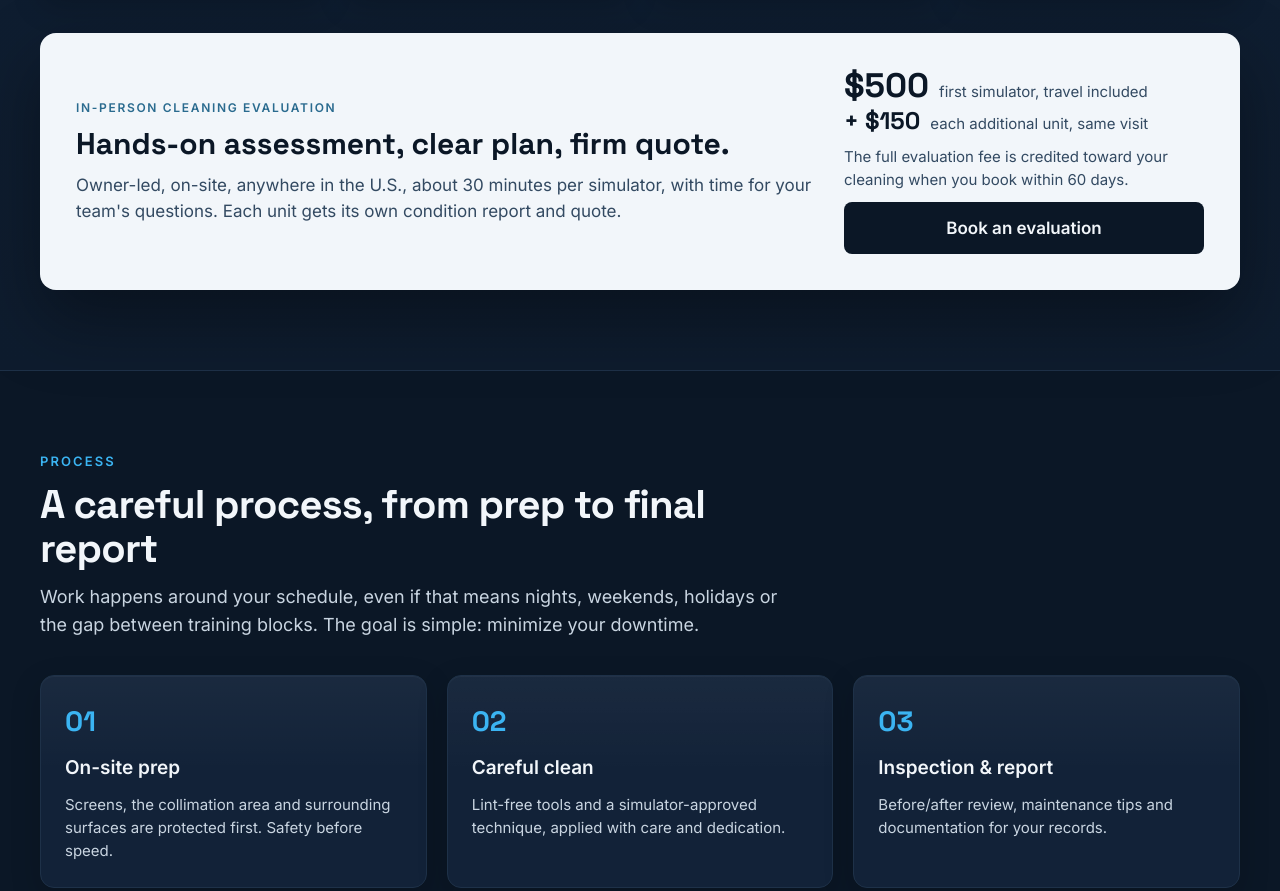
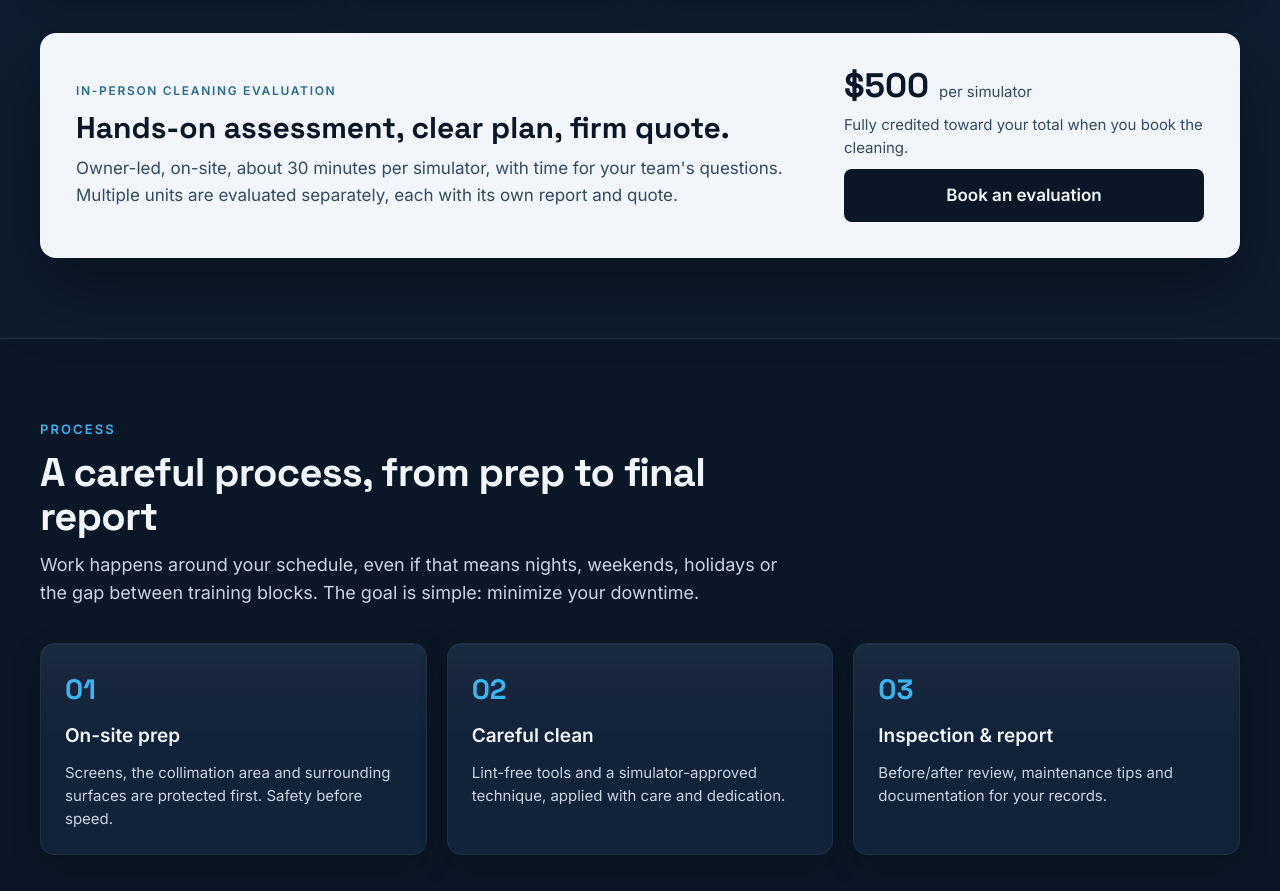
Before and after one commit to JonAponte/clearsky-website, a plain HTML site: page index.html in a window 1280 px wide. Shown: the part 3195-4086 px from the top of the page. Drawn offline with Linux system fonts and the light colour scheme.

Commit message:
Revert tiered pricing; $500 flat per simulator, stated explicitly
Co-Authored-By: Claude Fable 5.1 <noreply@anthropic.com>
Claude-Session: https://claude.ai/code/session_01TsEQD5AXFeAQydeirsjsKE

```diff
--- a/index.html
+++ b/index.html
@@ -226,14 +226,11 @@
       <div style="grid-column: span 8; display: flex; flex-direction: column; gap: 10px; min-width: 0">
         <p style="margin: 0; font-size: 12px; letter-spacing: 0.14em; text-transform: uppercase; color: #2A6B8F; font-weight: 600">In-person cleaning evaluation</p>
         <h3 style="margin: 0; font-family: 'Space Grotesk', Inter, sans-serif; font-weight: 700; font-size: 30px; line-height: 1.15">Hands-on assessment, clear plan, firm quote.</h3>
-        <p style="margin: 0; color: #334A62">Owner-led, on-site, anywhere in the U.S., about 30 minutes per simulator, with time for your team's questions. Each unit gets its own condition report and quote.</p>
+        <p style="margin: 0; color: #334A62">Owner-led, on-site, about 30 minutes per simulator, with time for your team's questions. Multiple units are evaluated separately, each with its own report and quote.</p>
       </div>
       <div style="grid-column: span 4; display: flex; flex-direction: column; gap: 10px; min-width: 0">
-        <div style="display: flex; flex-direction: column; gap: 6px">
-          <p style="margin: 0; display: flex; align-items: baseline; gap: 10px"><span style="font-family: 'Space Grotesk', Inter, sans-serif; font-weight: 700; font-size: 34px; line-height: 1">$500</span><span style="font-size: 15px; color: #334A62">first simulator, travel included</span></p>
-          <p style="margin: 0; display: flex; align-items: baseline; gap: 10px"><span style="font-family: 'Space Grotesk', Inter, sans-serif; font-weight: 700; font-size: 24px; line-height: 1">+ $150</span><span style="font-size: 15px; color: #334A62">each additional unit, same visit</span></p>
-        </div>
-        <p style="margin: 0; font-size: 15px; color: #334A62">The full evaluation fee is credited toward your cleaning when you book within 60 days.</p>
+        <p style="margin: 0; display: flex; align-items: baseline; gap: 10px"><span style="font-family: 'Space Grotesk', Inter, sans-serif; font-weight: 700; font-size: 34px; line-height: 1">$500</span><span style="font-size: 15px; color: #334A62">per simulator</span></p>
+        <p style="margin: 0; font-size: 15px; color: #334A62">Fully credited toward your total when you book the cleaning.</p>
         <a href="#quote" style="background: #0B1726; color: #F2F6FA; text-decoration: none; font-weight: 600; padding: 13px 22px; border-radius: 8px; text-align: center; min-height: 44px; box-sizing: border-box; display: inline-flex; align-items: center; justify-content: center">Book an evaluation</a>
       </div>
     </div>
@@ -326,10 +323,6 @@
           <p style="margin: 12px 0 0; color: #C9D5E1">An in-person evaluation takes about 30 minutes per device. Cleaning time depends on the simulator's size and model, and on the number and size of its mirrors, so it's quoted per device. Either way, work is scheduled around your training blocks.</p>
         </details>
         <details style="background: #122238; border: 1px solid #1E3148; border-radius: 12px; padding: 18px 22px">
-          <summary style="cursor: pointer; font-weight: 600; font-size: 18px; min-height: 44px; display: flex; align-items: center">How does evaluation pricing work for multiple simulators?</summary>
-          <p style="margin: 12px 0 0; color: #C9D5E1">The first simulator is $500, which covers travel to your site anywhere in the U.S. Each additional unit evaluated on the same visit is $150. A four-sim center pays $950, not $2,000. The whole fee is credited toward your cleaning when you book within 60 days.</p>
-        </details>
-        <details style="background: #122238; border: 1px solid #1E3148; border-radius: 12px; padding: 18px 22px">
           <summary style="cursor: pointer; font-weight: 600; font-size: 18px; min-height: 44px; display: flex; align-items: center">Do you clean other optics?</summary>
           <p style="margin: 12px 0 0; color: #C9D5E1">Yes. Beyond first surface mirrors, Clear Sky cleans beam splitter and combiner glass, back and front projection screens and chin window fold mirrors, and handles moth remediation inside visual-system enclosures.</p>
         </details>
@@ -376,7 +369,7 @@
             <label style="display: flex; gap: 10px; align-items: center; background: #FFFFFF; border: 1px solid #C9D5E1; border-radius: 8px; padding: 10px 12px; min-height: 44px; box-sizing: border-box; font-size: 15px"><input type="checkbox" name="services" value="Chin window fold mirror" style="width: 18px; height: 18px">Chin window fold mirror</label>
             <label style="display: flex; gap: 10px; align-items: center; background: #FFFFFF; border: 1px solid #C9D5E1; border-radius: 8px; padding: 10px 12px; min-height: 44px; box-sizing: border-box; font-size: 15px"><input type="checkbox" name="services" value="Beam splitter glass" style="width: 18px; height: 18px">Beam splitter glass</label>
           </div>
-          <label style="display: flex; gap: 10px; align-items: flex-start; background: #E3EEF7; border: 1px solid #9CC9E6; border-radius: 8px; padding: 12px; box-sizing: border-box; font-size: 15px"><input type="checkbox" name="services" value="In-person evaluation ($500 first unit + $150 each additional, credited)" style="width: 18px; height: 18px; margin-top: 2px"><span><strong style="font-weight: 600">In-person cleaning evaluation</strong> <span style="color: #334A62">($500 first simulator, $150 each additional unit, fully credited toward the cleaning)</span></span></label>
+          <label style="display: flex; gap: 10px; align-items: flex-start; background: #E3EEF7; border: 1px solid #9CC9E6; border-radius: 8px; padding: 12px; box-sizing: border-box; font-size: 15px"><input type="checkbox" name="services" value="In-person evaluation ($500 per unit, credited)" style="width: 18px; height: 18px; margin-top: 2px"><span><strong style="font-weight: 600">In-person cleaning evaluation</strong> <span style="color: #334A62">($500 per simulator, fully credited toward the cleaning)</span></span></label>
         </fieldset>
 
         <div style="display: grid; grid-template-columns: repeat(2, minmax(0, 1fr)); gap: 16px">
@@ -385,8 +378,7 @@
           <label style="display: flex; flex-direction: column; gap: 6px; font-weight: 600; font-size: 15px">Email *<input type="email" name="email" required autocomplete="email" style="border: 1px solid #C9D5E1; border-radius: 8px; padding: 12px; min-height: 44px; box-sizing: border-box; font-weight: 400; background: #FFFFFF; color: #0B1726"></label>
           <label style="display: flex; flex-direction: column; gap: 6px; font-weight: 600; font-size: 15px">Phone<input type="tel" name="phone" autocomplete="tel" style="border: 1px solid #C9D5E1; border-radius: 8px; padding: 12px; min-height: 44px; box-sizing: border-box; font-weight: 400; background: #FFFFFF; color: #0B1726"></label>
           <label style="display: flex; flex-direction: column; gap: 6px; font-weight: 600; font-size: 15px">Simulator type<select name="simulator_type" style="border: 1px solid #C9D5E1; border-radius: 8px; padding: 12px; min-height: 44px; box-sizing: border-box; font-weight: 400; background: #FFFFFF; color: #0B1726"><option>Full Flight Simulator (FFS)</option><option>Flight Training Device (FTD)</option><option>Fixed-base / other</option><option>Multiple devices</option></select></label>
-          <label style="display: flex; flex-direction: column; gap: 6px; font-weight: 600; font-size: 15px">Number of simulators<input type="number" name="unit_count" min="1" value="1" style="border: 1px solid #C9D5E1; border-radius: 8px; padding: 12px; min-height: 44px; box-sizing: border-box; font-weight: 400; background: #FFFFFF; color: #0B1726"></label>
-          <label style="display: flex; flex-direction: column; gap: 6px; font-weight: 600; font-size: 15px">Number of mirrors (total)<input type="number" name="mirror_count" min="1" style="border: 1px solid #C9D5E1; border-radius: 8px; padding: 12px; min-height: 44px; box-sizing: border-box; font-weight: 400; background: #FFFFFF; color: #0B1726"></label>
+          <label style="display: flex; flex-direction: column; gap: 6px; font-weight: 600; font-size: 15px">Number of mirrors<input type="number" name="mirror_count" min="1" style="border: 1px solid #C9D5E1; border-radius: 8px; padding: 12px; min-height: 44px; box-sizing: border-box; font-weight: 400; background: #FFFFFF; color: #0B1726"></label>
         </div>
         <label style="display: flex; flex-direction: column; gap: 6px; font-weight: 600; font-size: 15px">Message<textarea name="message" rows="4" placeholder="Device details, timing, location, or anything helpful" style="border: 1px solid #C9D5E1; border-radius: 8px; padding: 12px; box-sizing: border-box; font-weight: 400; resize: vertical; background: #FFFFFF; color: #0B1726"></textarea></label>
         <button type="submit" style="background: #0B1726; color: #F2F6FA; border: 0; font-weight: 600; font-size: 17px; padding: 15px 24px; border-radius: 8px; min-height: 48px; cursor: pointer">Request a quote →</button>
```
